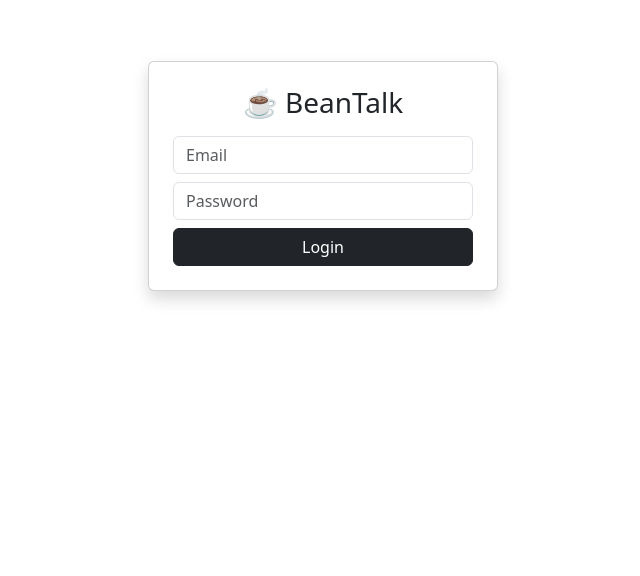
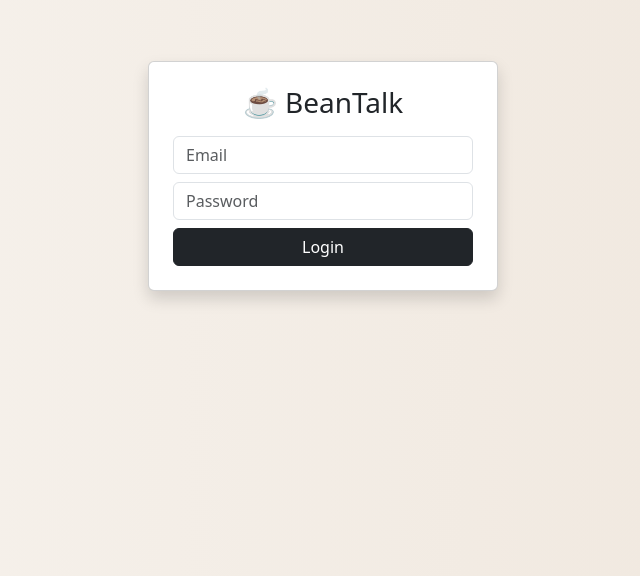
Before and after one commit to Meg7373/Project_4_Nodejs_Express, a React (Create React App) app in the folder client/: page / in a window 1280 px wide. Shown: the part 224-800 px from the top of the page, without its empty margins (317-957 px from the left). Built offline with nearby package versions, Linux system fonts and the light colour scheme.

Commit message:
update css

```diff
--- a/client/src/index.css
+++ b/client/src/index.css
@@ -1,5 +1,6 @@
 body {
-background:#f7f3ee;
+background:linear-gradient(to right,#f7f3ee,#efe6dc);
+font-family:system-ui;
 }
 
 .card {
```
